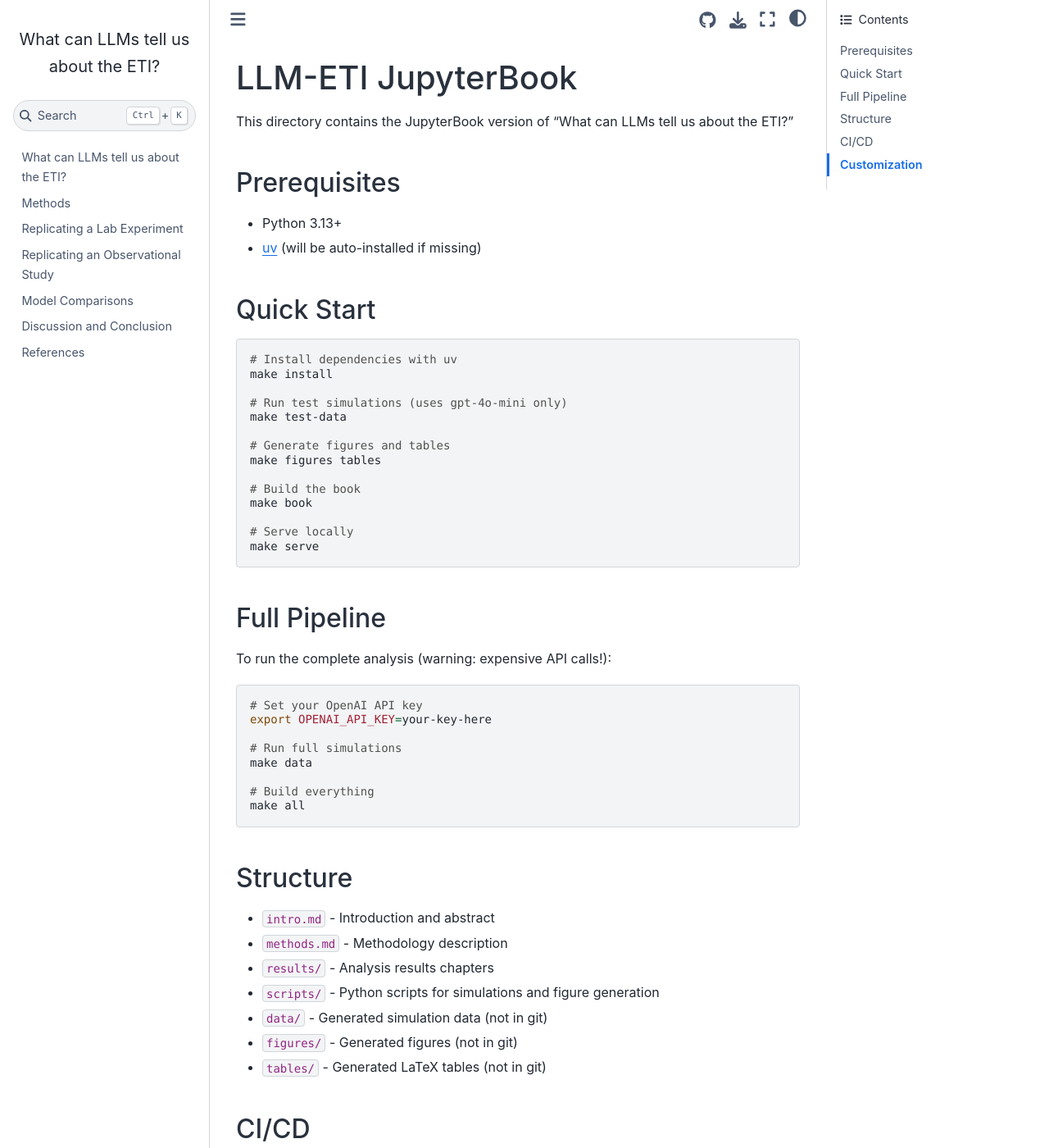
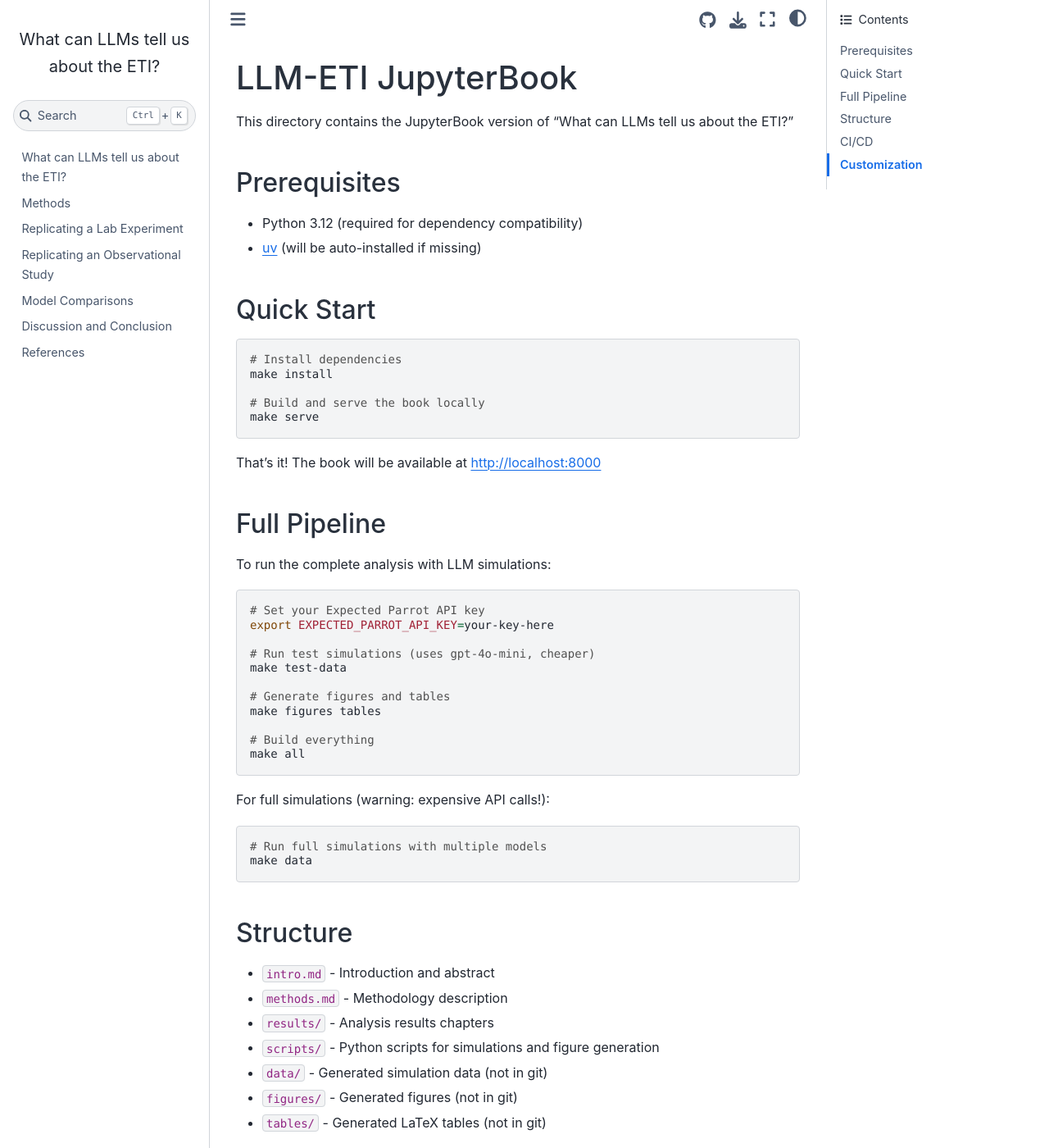
Before and after one commit to jdebacker/llm-eti, a Jupyter Book: the page built from book/README.md, in a window 1280 px wide and 1400 px high. Shown: the whole window at 82% size. Built offline with Jupyter Book 1.0.4 settings and Sphinx 7.4.7 and the Sphinx Book theme 1.1.4, drawn with Linux system fonts in a browser that asks for light colours; comment, search, counter and statistics services are not loaded.

Commit message:
Standardize on Python 3.12 everywhere
- Update all Makefiles to use Python 3.12 via UV_PYTHON
- Update CI workflows to use Python 3.12
- Update READMEs to document Python 3.12 requirement
- Simplify book/Makefile so 'make serve' just works
- Update main Makefile install instructions

This ensures compatibility with all dependencies, particularly
matplotlib and numpy constraints from EDSL.

````diff
--- a/book/README.md
+++ b/book/README.md
@@ -4,41 +4,44 @@ This directory contains the JupyterBook version of "What can LLMs tell us about
 
 ## Prerequisites
 
-- Python 3.13+
+- Python 3.12 (required for dependency compatibility)
 - [uv](https://github.com/astral-sh/uv) (will be auto-installed if missing)
 
 ## Quick Start
 
 ```bash
-# Install dependencies with uv
+# Install dependencies
 make install
 
-# Run test simulations (uses gpt-4o-mini only)
+# Build and serve the book locally
+make serve
+```
+
+That's it! The book will be available at http://localhost:8000
+
+## Full Pipeline
+
+To run the complete analysis with LLM simulations:
+
+```bash
+# Set your Expected Parrot API key
+export EXPECTED_PARROT_API_KEY=your-key-here
+
+# Run test simulations (uses gpt-4o-mini, cheaper)
 make test-data
 
 # Generate figures and tables
 make figures tables
 
-# Build the book
-make book
-
-# Serve locally
-make serve
+# Build everything
+make all
 ```
 
-## Full Pipeline
-
-To run the complete analysis (warning: expensive API calls!):
+For full simulations (warning: expensive API calls!):
 
 ```bash
-# Set your OpenAI API key
-export OPENAI_API_KEY=your-key-here
-
-# Run full simulations
+# Run full simulations with multiple models
 make data
-
-# Build everything
-make all
 ```
 
 ## Structure
````
Also changed, not shown: README.md (+8 -8 lines), 4 other files.
